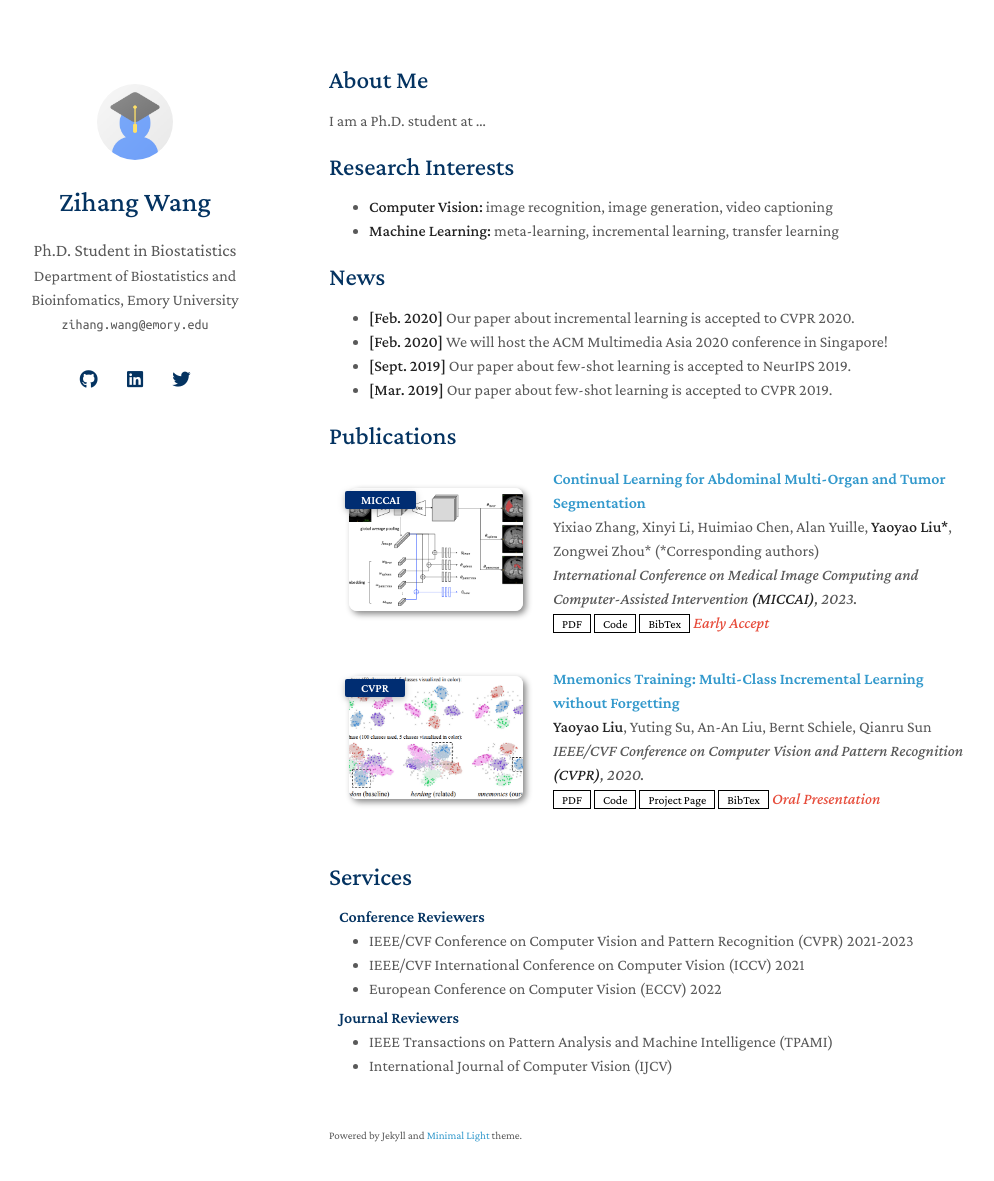
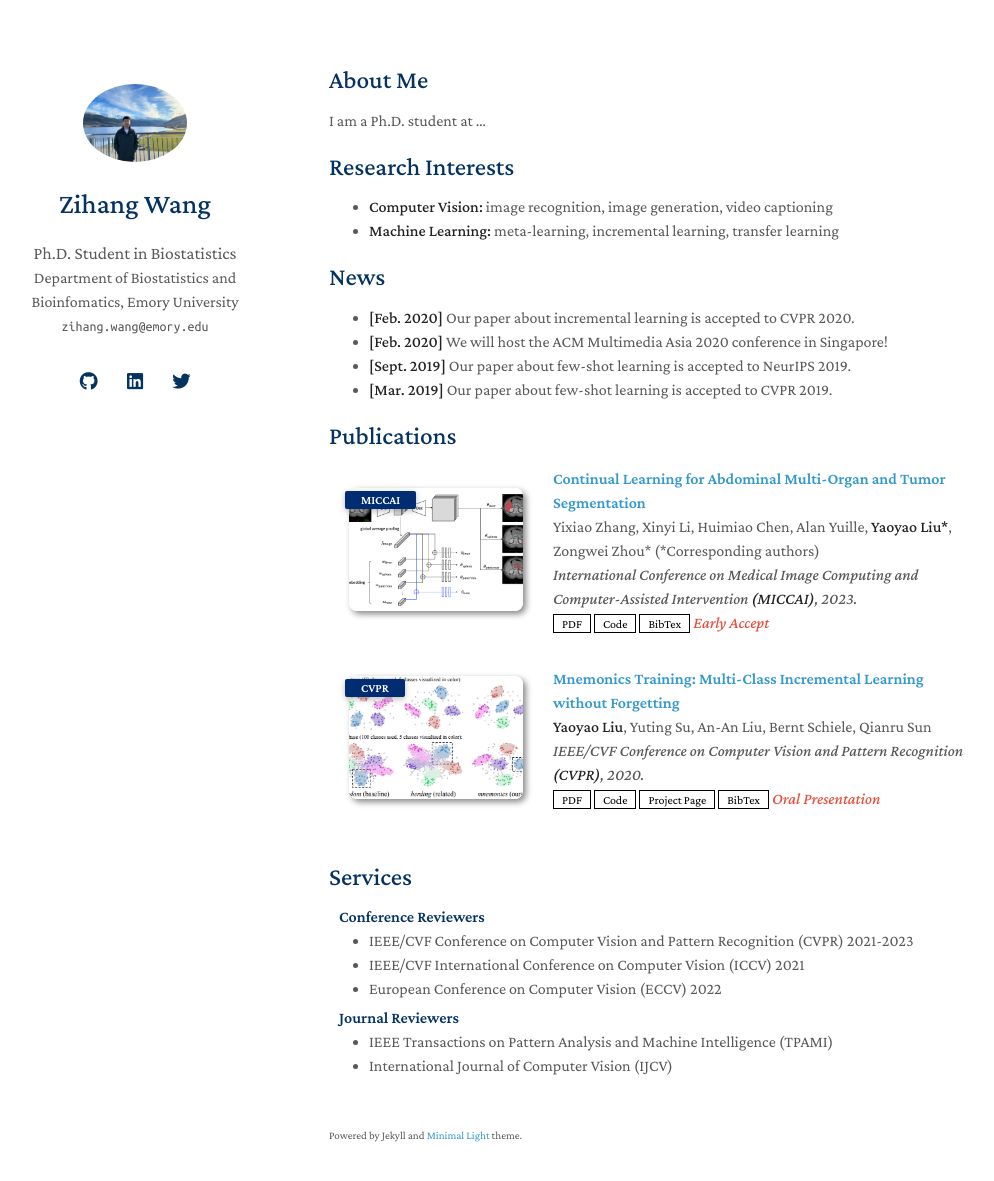
Before and after one commit to imzihangwang/imzihangwang.github.io, a Jekyll site: the page built from index.md, in a window 1280 px wide and 1216 px high. Shown: the top 1181 px of the window, without its empty margins (141-1135 px from the left). Built offline with Jekyll 4.4.1, drawn with Linux system fonts in a browser that asks for light colours; nearby versions of some CDN libraries; a style sheet for code colours, icons or effects is not loaded; our own code applies the rules of GitHub Pages for plain Markdown files.

Commit message:
Update _config.yml

```diff
--- a/_config.yml
+++ b/_config.yml
@@ -28,7 +28,7 @@ twitter: https://twitter.com/wzh_stat
 
 # Images (e.g., your profile picture and your website's favicon)
 # "favicon" and "favicon_dark" are used for the light and dark modes, respectively.
-avatar: ./assets/img/avatar.png
+avatar: ./assets/img/wzh.jpg
 favicon: ./assets/img/favicon.png
 favicon_dark: ./assets/img/favicon-dark.png
 
@@ -38,7 +38,7 @@ enable_footnote: true
 
 # Auto Dark Mode
 # You may use the option to disable the automatic dark theme
-auto_dark_mode: true
+auto_dark_mode: false
 
 # Font
 # You can use this option to choose between Serif or Sans Serif fonts.
```
